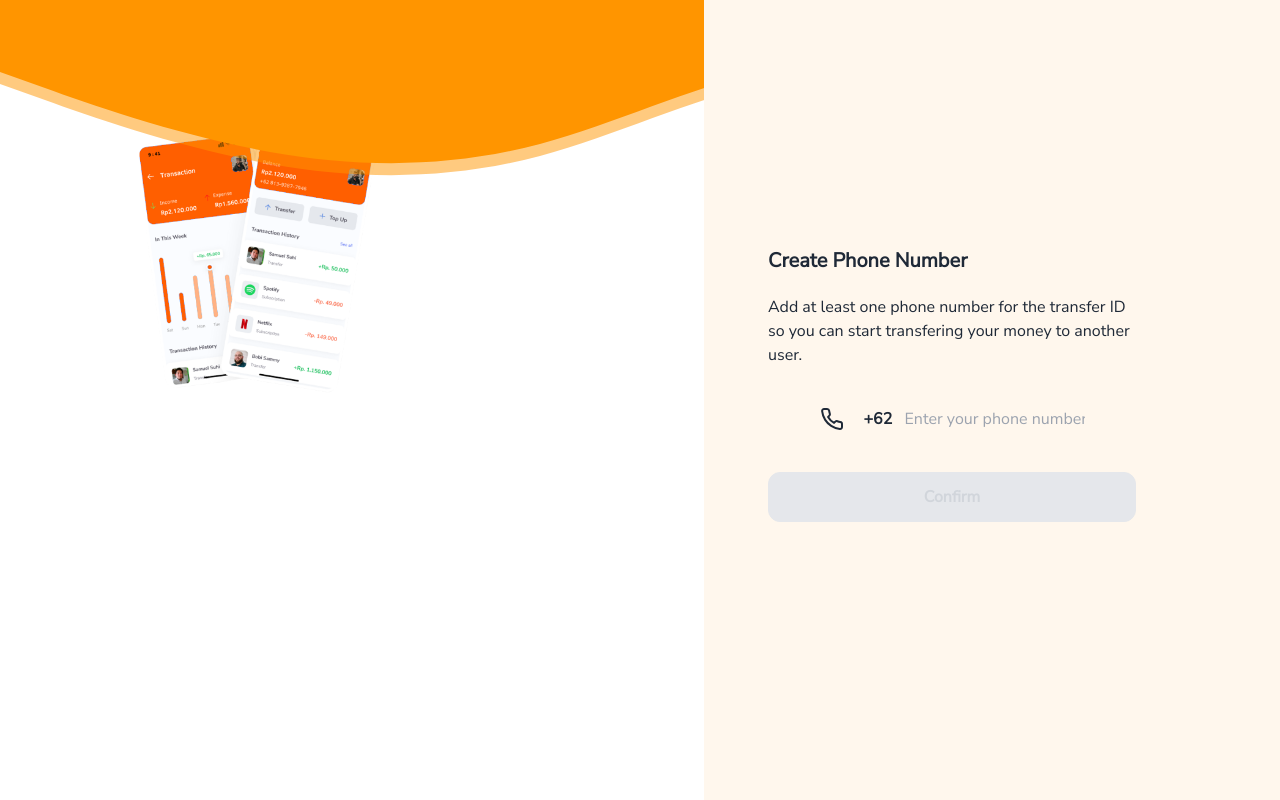
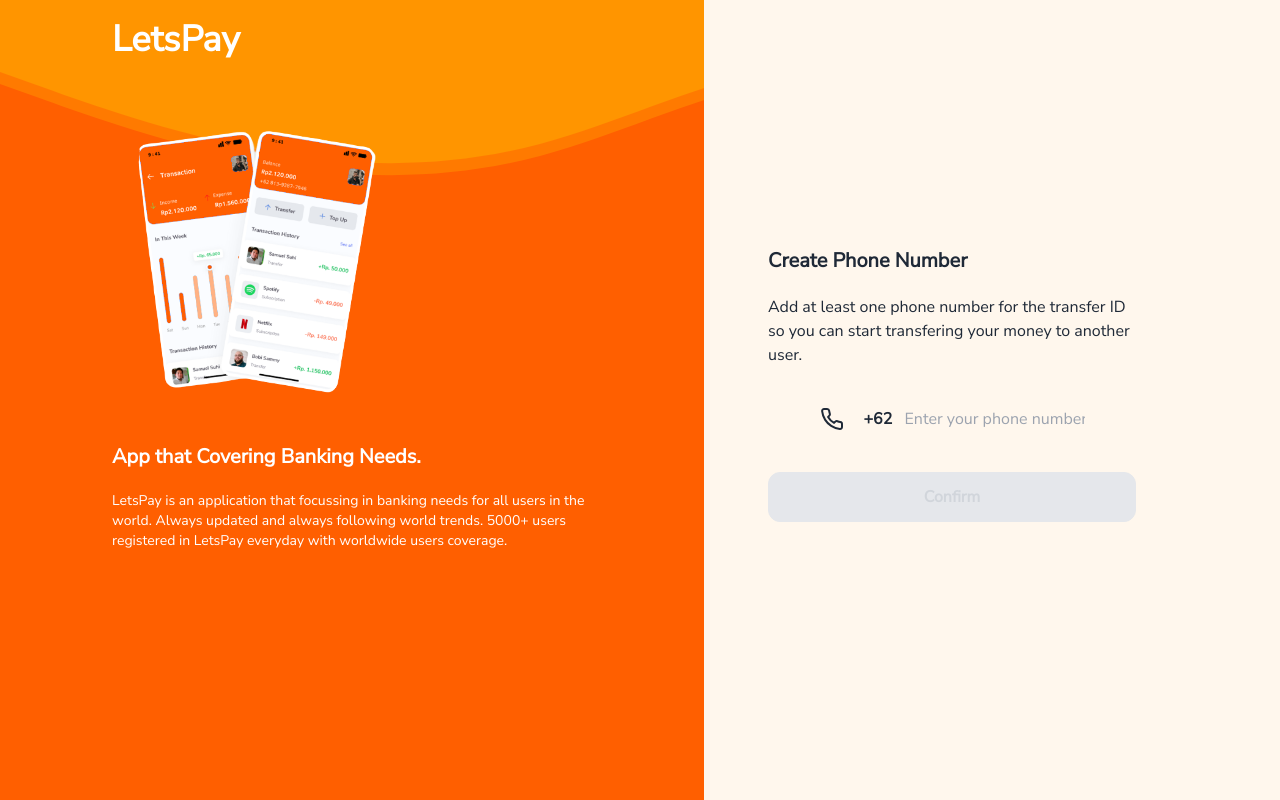
Before and after one commit to mstkm/fw12-letspay, a Next.js app: page /phone-number in a window 1280 px wide. Built offline with nearby package versions, Linux system fonts and the light colour scheme.

Commit message:
initialize

```diff
--- a/pages/phone-number.js
+++ b/pages/phone-number.js
@@ -33,11 +33,11 @@ const PhoneNumber = () => {
     </Head>
     <div className="flex font-primary">
       {/* Left */}
-      <div className="hidden md:block flex-[55%] h-screen px-28 py-5">
+      <div className="hidden md:block flex-[55%] bg-primary h-screen px-28 py-5">
         <svg xmlns="http://www.w3.org/2000/svg" className='absolute left-0 top-0 h-60' viewBox="0 0 1440 320"><path fill="#ff9500" fill-opacity="1" d="M0,96L60,117.3C120,139,240,181,360,202.7C480,224,600,224,720,192C840,160,960,96,1080,85.3C1200,75,1320,117,1380,138.7L1440,160L1440,0L1380,0C1320,0,1200,0,1080,0C960,0,840,0,720,0C600,0,480,0,360,0C240,0,120,0,60,0L0,0Z"></path></svg>
         <svg xmlns="http://www.w3.org/2000/svg" className='absolute left-0 top-3 h-60' viewBox="0 0 1440 320"><path fill="#ff9500" fill-opacity="0.5" d="M0,96L60,117.3C120,139,240,181,360,202.7C480,224,600,224,720,192C840,160,960,96,1080,85.3C1200,75,1320,117,1380,138.7L1440,160L1440,0L1380,0C1320,0,1200,0,1080,0C960,0,840,0,720,0C600,0,480,0,360,0C240,0,120,0,60,0L0,0Z"></path></svg>
-        <h1 className="font-bold text-4xl text-white mb-10">LetsPay</h1>
-        <Image src={require('../assets/images/doublebanner.png')} alt='banner' className='w-3/5 mb-5'/>
+        <h1 className="relative font-bold text-4xl text-white mb-10">LetsPay</h1>
+        <Image src={require('../assets/images/doublebanner.png')} alt='banner' className='relative w-3/5 mb-5'/>
         <h2 className="font-bold text-xl text-white mb-5">App that Covering Banking Needs.</h2>
         <p className="text-white text-sm">LetsPay is an application that focussing in banking needs for all users in the world. Always updated and always following world trends. 5000+ users registered in LetsPay everyday with worldwide users coverage.</p>
       </div>
```
